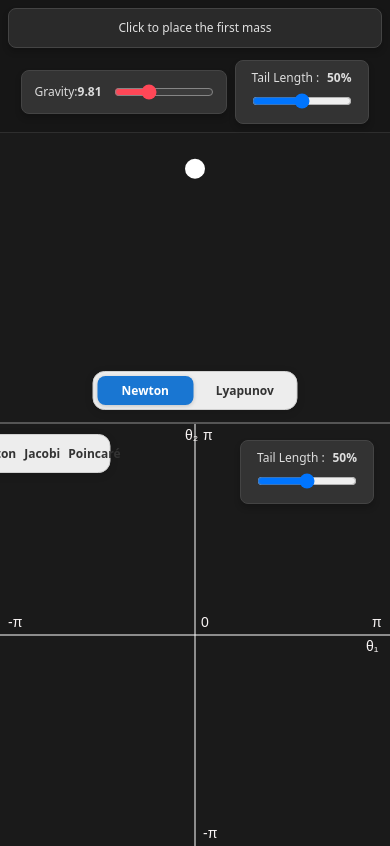
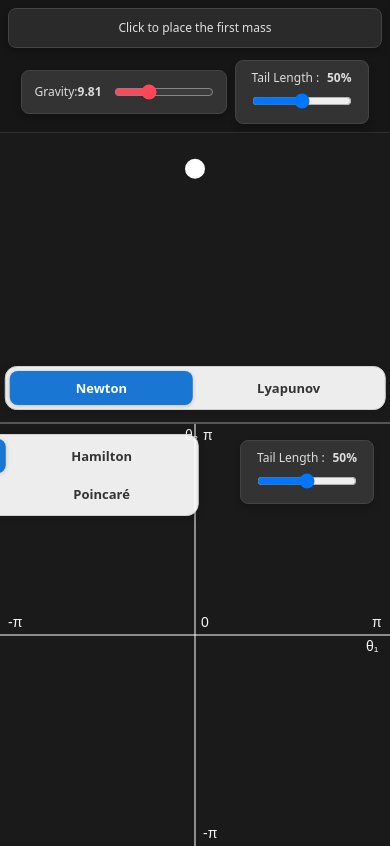
Before and after one commit to MarcoMarcoulli/LagrangeLab, a React (Vite) app in the folder lagrange-lab/: page / in a window 390 px wide. Built offline with nearby package versions, Linux system fonts and the light colour scheme.

Commit message:
Update media query for view-toggle-container and adjust button styles for better responsiveness

```diff
--- a/lagrange-lab/src/styles/Panel.css
+++ b/lagrange-lab/src/styles/Panel.css
@@ -58,32 +58,30 @@
   user-select: none;
 }
 
-@media (max-width: 768px) {
+@media (max-width: 800px) {
   .physicist-image {
     display: none;
   }
-
   .view-toggle-container {
     bottom: 12px;
     top: auto;
     left: 50%;
     transform: translateX(-50%);
-    width: 50%;
+    width: 95%;
     justify-content: center;
     z-index: 1000;
+    flex-wrap: wrap;
   }
-
   .right-panel .view-toggle-container {
     bottom: auto;
     top: 10px;
-    left: 20%;
   }
 
   .view-toggle-btn {
-    flex: 1;
-    padding: 6px 2px;
-    font-size: 12px;
+    flex: 1 1 45%;
+    padding: 8px 2px;
+    font-size: 13px;
     text-align: center;
-    white-space: nowrap;
+    white-space: normal;
   }
 }
```
